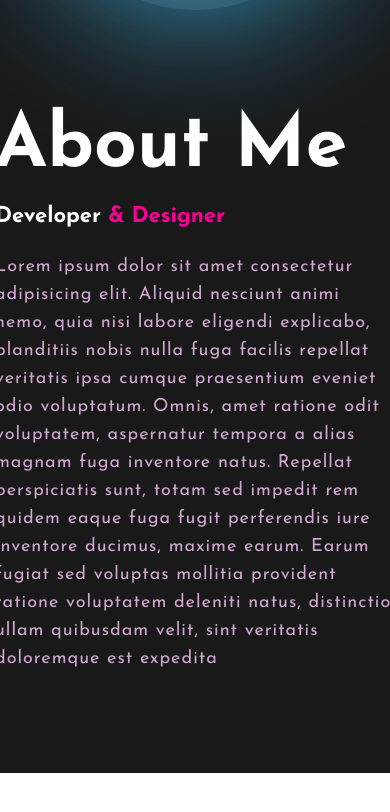
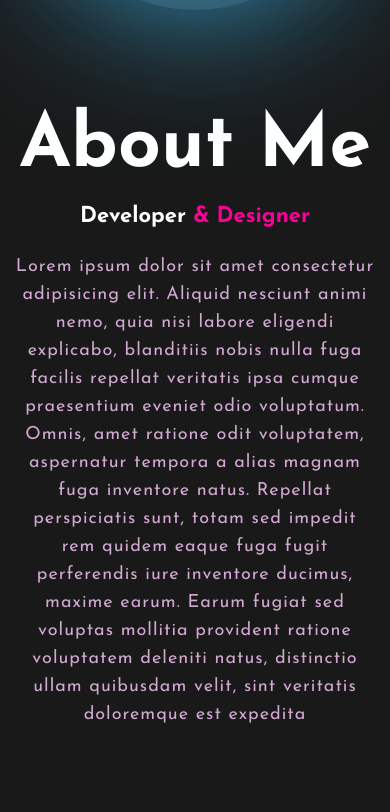
Before and after one commit to swazkit/Portfolio-site, a plain HTML site: page index.html in a window 390 px wide. Shown: the part 1402-2214 px from the top of the page. Before the commit the page ends 2175 px from the top, so only its background shows below. Drawn offline with nearby package versions, Linux system fonts and the light colour scheme.

Commit message:
text area responsiveness 4

```diff
--- a/css/styles.css
+++ b/css/styles.css
@@ -517,6 +517,7 @@ nav {
       }
 
     .about-text {
-        width: 400px;
+        width: 360px;
+        text-align: center;
     }
 }
```
